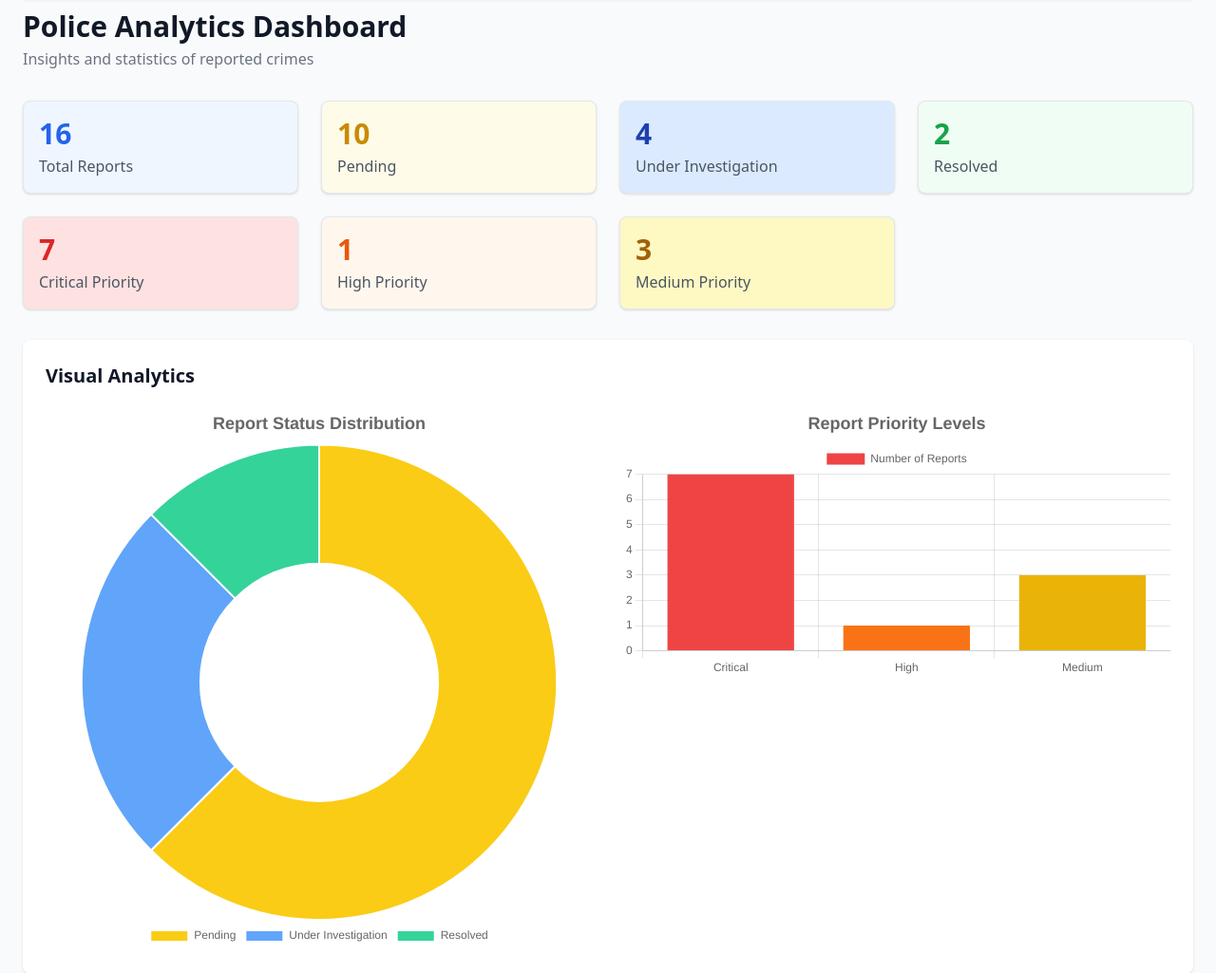
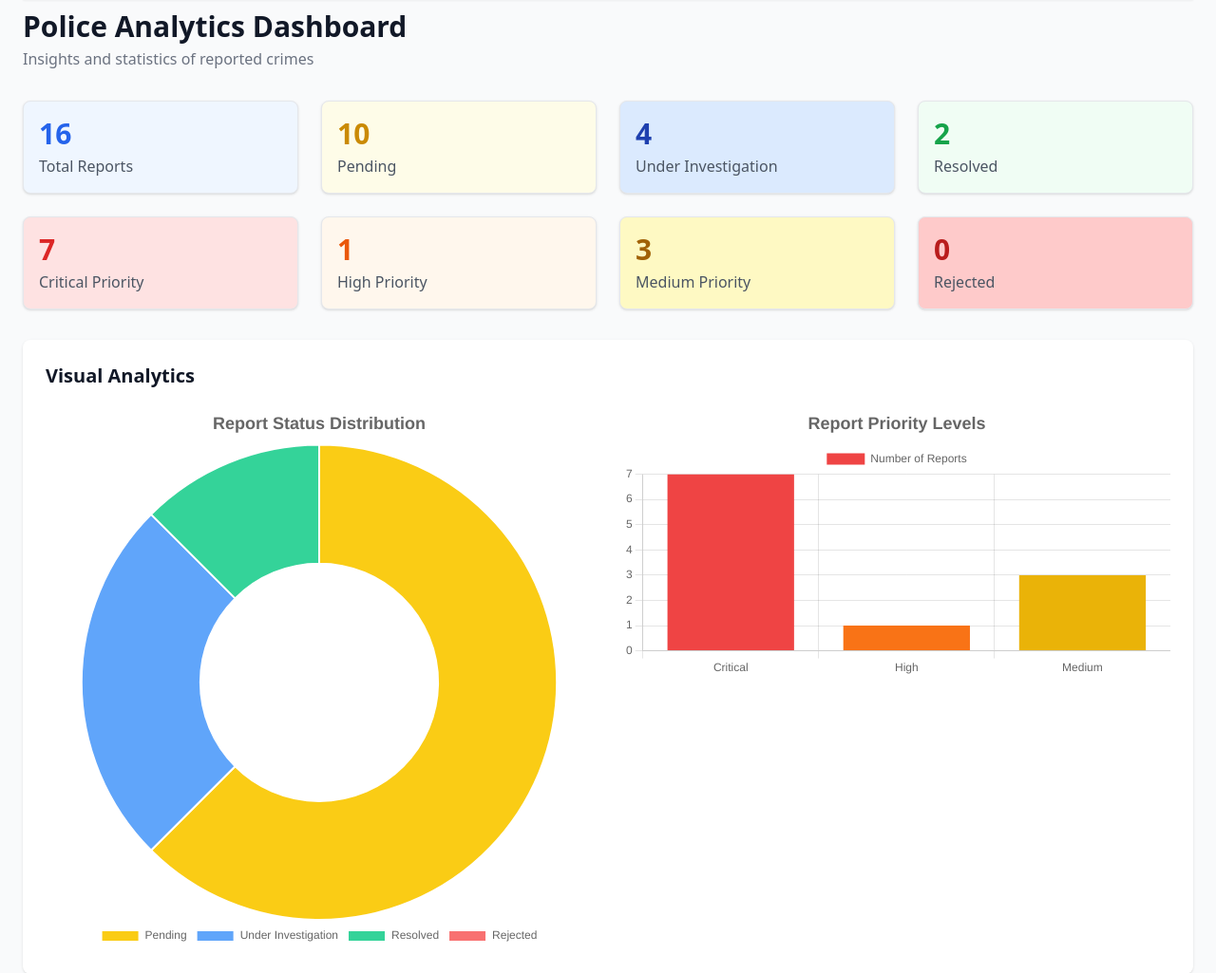
Before and after one commit to Mukesh-15/Crime-Reporting-System, a Django app: page /analytics/ in a window 1280 px wide. Shown: the part 78-1103 px from the top of the page at 95% size. Run offline with Django 5.2, Linux system fonts and the light colour scheme; a user stored in the database is signed in; data comes from the database, SQL or seed files in the repository; data that the repository does not hold is empty; some libraries are stand-ins or nearby versions.

Commit message:
fixed issues

```diff
--- a/main/views.py
+++ b/main/views.py
@@ -24,7 +24,7 @@ def home(request):
     if request.user.is_staff:
         return staff_home(request)
 
-    user_reports = UserCrimeReport.objects.filter(user=request.user)
+    user_reports = UserCrimeReport.objects.filter(user=request.user).order_by('-submitted_at')
 
     return render(request, 'usr_home_pg.html', {
         'tm': part_of_day(),
@@ -37,7 +37,7 @@ def staff_home(request):
     if not request.user.is_staff:
         return redirect('/')
 
-    crime_reports = UserCrimeReport.objects.all()
+    crime_reports = UserCrimeReport.objects.all().order_by('-submitted_at')
 
     status_counts = {
         "pending": crime_reports.filter(status="Pending").count(),
@@ -61,11 +61,13 @@ def analytics_view(request):
         'pending': UserCrimeReport.objects.filter(status="Pending").count(),
         'investigating': UserCrimeReport.objects.filter(status="Under Investigation").count(),
         'resolved': UserCrimeReport.objects.filter(status="Resolved").count(),
+        'rejected': UserCrimeReport.objects.filter(status="Rejected").count(),
         'critical': UserCrimeReport.objects.filter(priority=5).count(),
         'high': UserCrimeReport.objects.filter(priority=4).count(),
         'medium': UserCrimeReport.objects.filter(priority=3).count(),
     }
     return render(request, 'police_analytics.html', {'stats': stats})
+
 
 
 @login_required
@@ -136,7 +138,7 @@ def update_report(request, report_id):
         Notification.objects.create(
             user=report.user,
             title=f"Report #{report.id} Status Updated",
-            message=f"Your crime report is now marked as '{report.status}'.",
+            message=f"Your crime report is now marked as '{report.status}'. Message:{report.admin_notes}",
         )
 
         messages.success(request, "Report updated successfully!")
--- a/templates/Update_status.html
+++ b/templates/Update_status.html
@@ -26,7 +26,7 @@
 
         <!-- Admin Notes -->
         <div>
-          <label for="adminNotes" class="block text-sm font-medium text-gray-700">Ongoing Situation</label>
+          <label for="adminNotes" class="block text-sm font-medium text-gray-700">Message to Citizen</label>
           <textarea id="adminNotes" name="adminNotes" rows="4" placeholder="Describe the current situation..."
                     class="mt-1 block w-full border border-gray-300 rounded px-3 py-2 text-sm">{{ report.admin_notes }}</textarea>
         </div>
--- a/templates/View_report.html
+++ b/templates/View_report.html
@@ -83,7 +83,7 @@
                         </div>
                     </div>
                     <div class="mt-4">
-                        <h4 class="font-semibold mb-1">Ongoing stiuation</h4>
+                        <h4 class="font-semibold mb-1">Message</h4>
                         <p class="p-3 rounded text-sm">
                             {% if not report.admin_notes %}
                             Report not reviewed yet
--- a/templates/police_analytics.html
+++ b/templates/police_analytics.html
@@ -26,6 +26,9 @@
       <h1 class="text-3xl font-bold">Police Analytics Dashboard</h1>
       <p class="text-gray-500 mt-1">Insights and statistics of reported crimes</p>
     </div>
+
+    <!-- Stats Summary -->
+    <!-- ... [head and header unchanged] ... -->
 
 <!-- Stats Summary -->
 <div class="grid grid-cols-2 md:grid-cols-3 lg:grid-cols-4 gap-6">
@@ -57,6 +60,10 @@
     <p class="text-3xl font-bold text-yellow-700">{{ stats.medium }}</p>
     <p class="text-gray-600 mt-1">Medium Priority</p>
   </div>
+  <div class="p-4 border rounded-lg bg-red-200 shadow">
+    <p class="text-3xl font-bold text-red-700">{{ stats.rejected }}</p>
+    <p class="text-gray-600 mt-1">Rejected</p>
+  </div>
 </div>
 
 <!-- Charts Section -->
@@ -72,13 +79,13 @@
     </div>
   </div>
 </div>
-  </div>
 
 <script>
   const statusData = [
     {{ stats.pending }},
     {{ stats.investigating }},
-      {{ stats.resolved }}
+    {{ stats.resolved }},
+    {{ stats.rejected }}
   ];
 
   const priorityData = [
@@ -93,10 +100,10 @@
   new Chart(statusCtx, {
     type: 'doughnut',
     data: {
-        labels: ['Pending', 'Under Investigation', 'Resolved'],
+      labels: ['Pending', 'Under Investigation', 'Resolved', 'Rejected'],
       datasets: [{
         data: statusData,
-          backgroundColor: ['#FACC15', '#60A5FA', '#34D399'],
+        backgroundColor: ['#FACC15', '#60A5FA', '#34D399', '#F87171'],
       }]
     },
     options: {
@@ -143,6 +150,7 @@
     }
   });
 </script>
+
 </body>
 
 </html>
--- a/templates/usr_home_pg.html
+++ b/templates/usr_home_pg.html
@@ -53,9 +53,9 @@
 
             <select id="statusFilter" onchange="filterByStatus()" class="border rounded px-3 py-2 w-full sm:w-[180px]">
                 <option value="all">All Statuses</option>
-                <option value="pending">Pending Review</option>
-                <option value="investigating">Under Investigation</option>
-                <option value="resolved">Resolved</option>
+                <option value="Pending">Pending Review</option>
+                <option value="Under Investigation">Under Investigation</option>
+                <option value="Resolved">Resolved</option>
             </select>
         </div>
 
```
Lines whose indentation alone changed are shown as unchanged.
